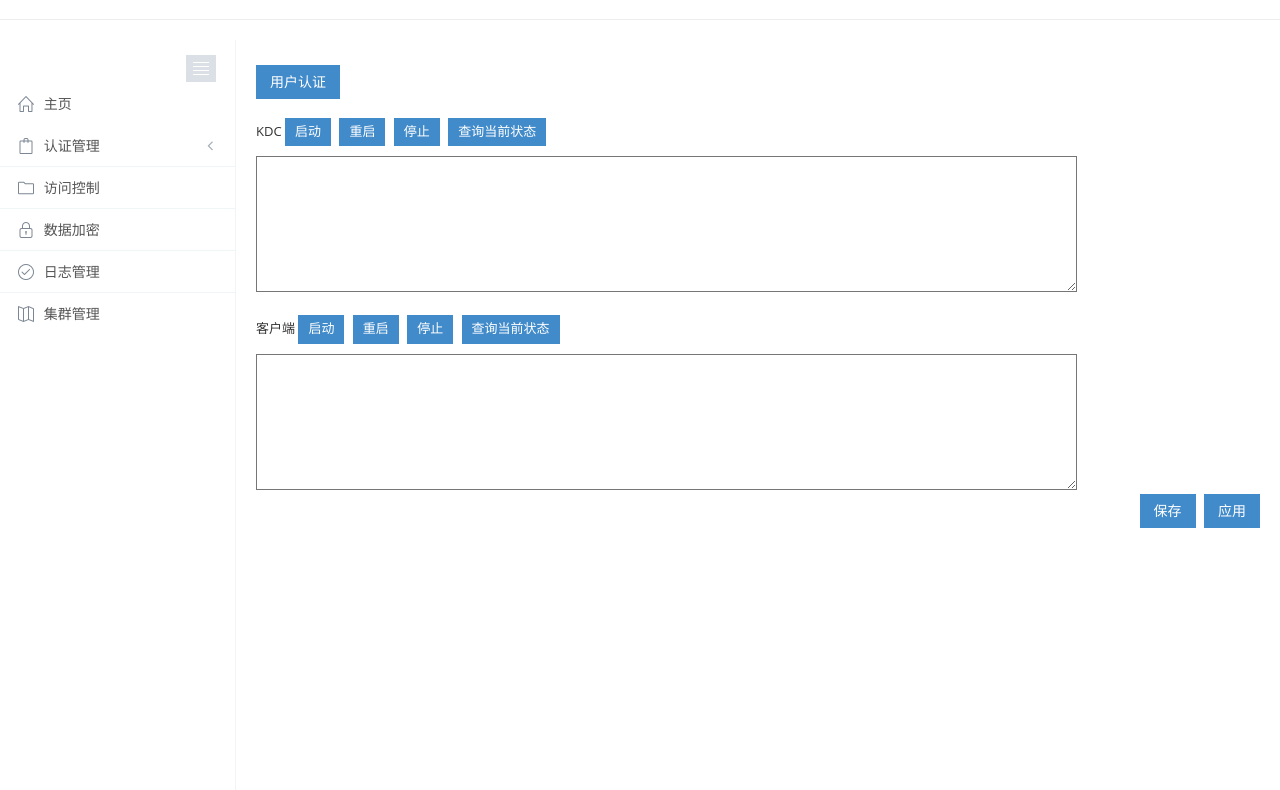
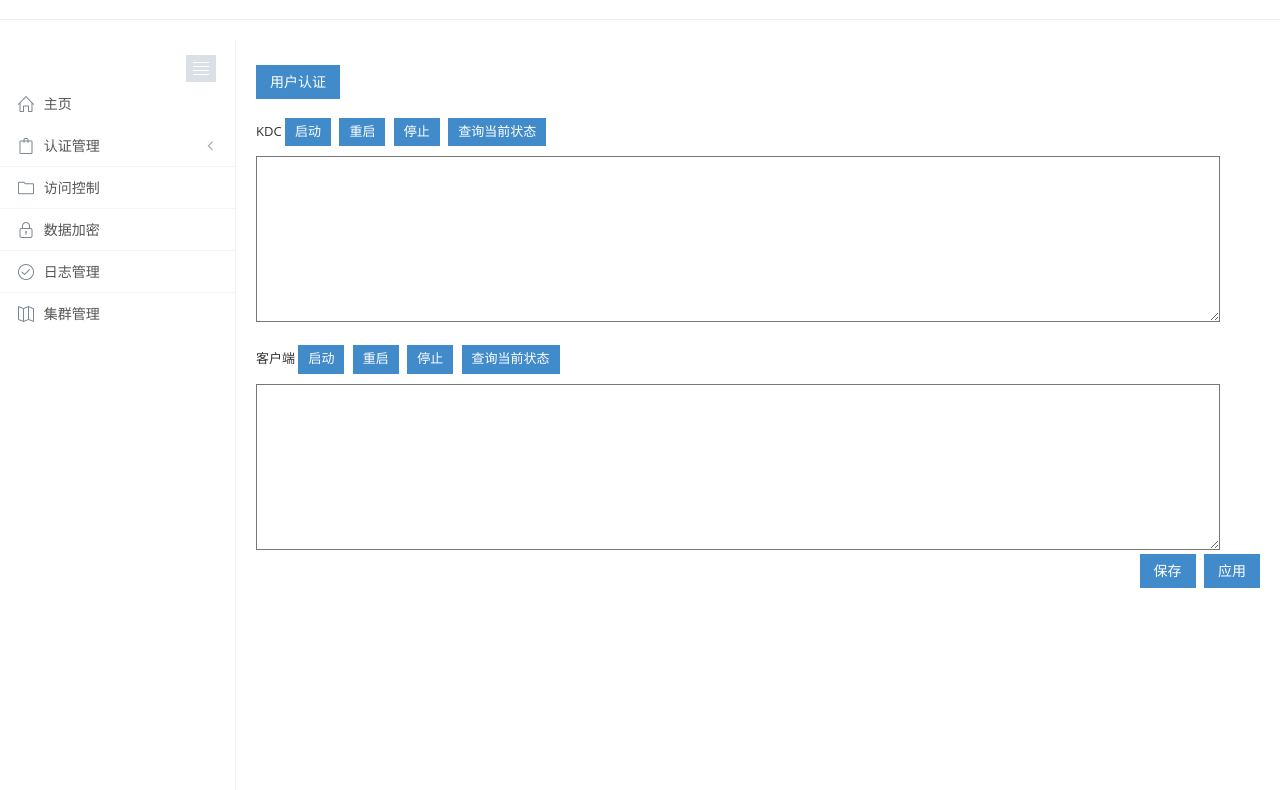
Before and after one commit to f608/bigdataplatform, a Django app: page /kerberos/ in a window 1280 px wide. Shown: the part 48-838 px from the top of the page. Run offline with Django 3.2, Linux system fonts and the light colour scheme; some libraries are stand-ins or nearby versions.

Commit message:
修改字体

```diff
--- a/HManager/manager/templates/kerberosmanage.html
+++ b/HManager/manager/templates/kerberosmanage.html
@@ -2,7 +2,7 @@
 {% block content %}
 
    <!-- 按钮触发模态框 -->
-   <button class="btn btn-primary" data-toggle="modal" data-target="#kinit">
+<button class="btn btn-primary" data-toggle="modal" data-target="#kinit">
 	用户认证
 </button>
 <!-- 模态框（Modal） -->
@@ -47,7 +47,7 @@
 	<button onclick="kdc_operation('stop')" type="submit" class="btn btn-primary btn-sm" >停止</button>
 	<button onclick="kdc_operation('status')" type="submit" class="btn btn-primary btn-sm" >查询当前状态</button>
 	</p>
-	<textarea id="kdc_status_display" cols="100" rows="7" readonly="readonly">
+	<textarea id="kdc_status_display" cols="100" rows="7" style="font-size:12pt" readonly="readonly">
     </textarea>
 	<br/>
 	<br/>
@@ -58,7 +58,7 @@
 	<button onclick="client_operation('stop')" type="submit" class="btn btn-primary btn-sm" >停止</button>
 	<button onclick="client_operation('status')" type="submit" class="btn btn-primary btn-sm" >查询当前状态</button>
 	</p>
-	<textarea id="client_status_display" cols="100" rows="7" readonly="readonly">
+	<textarea id="client_status_display" cols="100" rows="7" style="font-size:12pt" readonly="readonly">
     </textarea>
     <br>
     <div style = "text-align:right">
```
Also changed, not shown: 1 other file.
